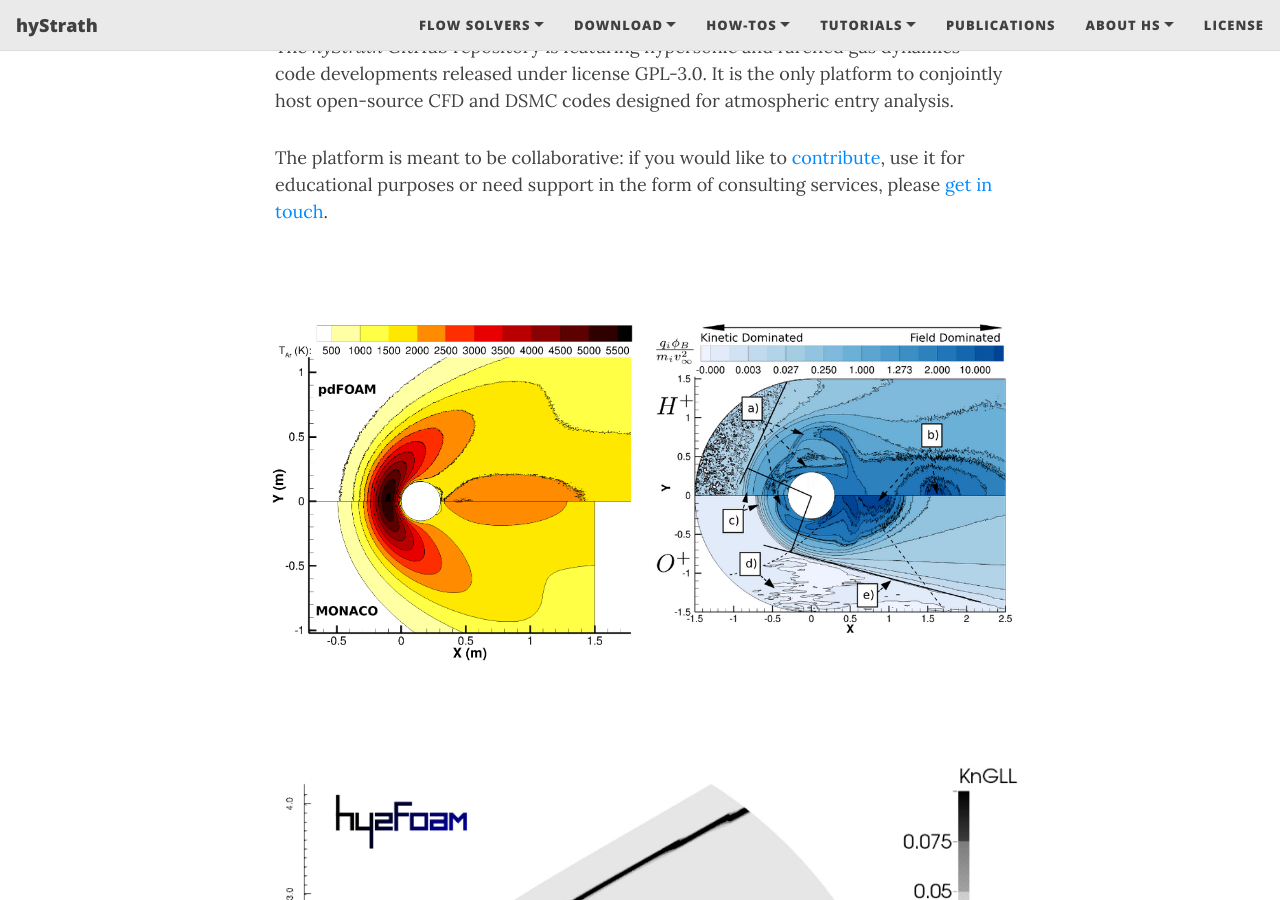
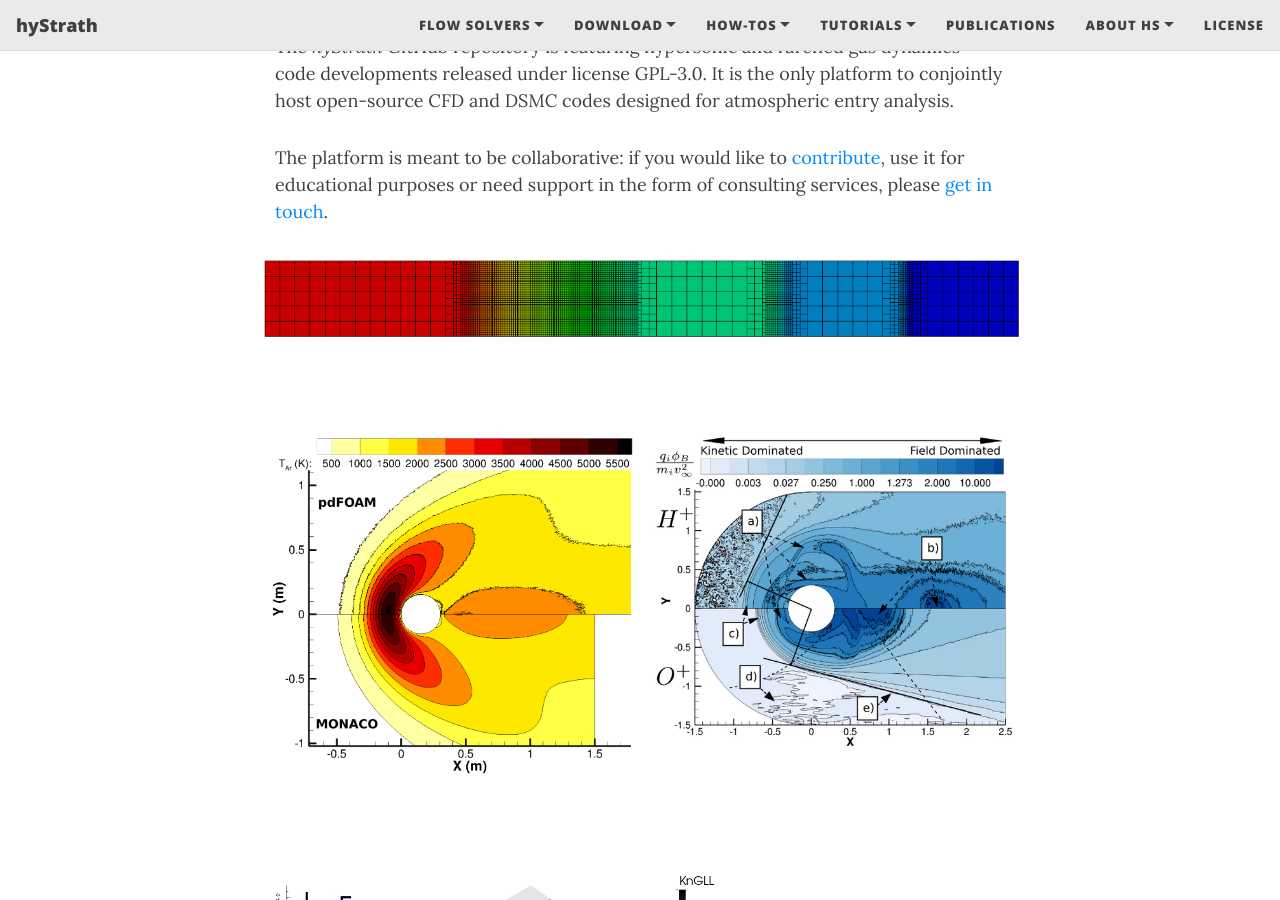
Before and after one commit to hystrath/hystrath.github.io, a Jekyll site: the page built from test.md, in a window 1280 px wide and 900 px high, scrolled down 415 px. Built offline with Jekyll 4.4.1, drawn with Linux system fonts in a browser that asks for light colours; nearby versions of some CDN libraries.

Commit message:
Editing pages

```diff
--- a/test.md
+++ b/test.md
@@ -15,6 +15,13 @@ The <i>hyStrath</i> GitHub repository is featuring hypersonic and rarefied gas d
 <p>
 The platform is meant to be collaborative: if you would like to <a href="https://hystrath.github.io/contributions/">contribute</a>, use it for educational purposes or need support in the form of consulting services, please <a href="https://hystrath.github.io/contact">get in touch</a>.
 </p>
+
+<div class="row">
+  <div class="content_img">
+   <img src='/docs/img/gallery/Espinoza15-SodShockTube.png' width='100%'>
+   <div>Espinoza et al. (2015) - Sod shock tube simulation with Adaptive Mesh Refinement (AMR)</div>
+  </div>
+</div>
 
 <br>
 
@@ -37,7 +44,7 @@ The platform is meant to be collaborative: if you would like to <a href="https:/
 
 <div class="row">
   <div class="content_img">
-   <img src='/docs/img/gallery/Casseau16-Mach20NitrogenCylinder.png' width='100%'>
+   <img src='/docs/img/gallery/Casseau16-Mach20NitrogenCylinder.png' width='60%'>
    <div>Casseau et al. (2016) - Mach 20 flow of Nitrogen around a 2-D cylinder</div>
   </div>
 </div>
@@ -79,15 +86,6 @@ The platform is meant to be collaborative: if you would like to <a href="https:/
 
 <div class="row">
   <div class="content_img">
-   <img src='/docs/img/gallery/Espinoza15-SodShockTube.png' width='100%'>
-   <div>Espinoza et al. (2015) - Sod shock tube simulation with Adaptive Mesh Refinement (AMR)</div>
-  </div>
-</div>
-
-<br>
-
-<div class="row">
-  <div class="content_img">
    <img src='/docs/img/gallery/Casseau18-PorousMedia.png' width='100%'>
    <div>Casseau and White (2018) - </div>
   </div>
@@ -107,3 +105,18 @@ The platform is meant to be collaborative: if you would like to <a href="https:/
     </div>
   </div>
 </div>
+
+<div class="row">
+  <div class="column">
+    <div class="content_img">
+     <img src='/docs/img/gallery/Hoste21-HB2FlareGeometry.png' width='100%'>
+     <div>Hoste and Casseau (2021) - HB-2 flare geometry</div>
+    </div>
+  </div>
+  <div class="column">
+    <div class="content_img">
+     <img src='/docs/img/gallery/Hoste21-HB2FlareHeatflux.png' width='100%'>
+     <div>Hoste and Casseau (2021) - HB-2 flare heat flux profile</div>
+    </div>
+  </div>
+</div>
```
